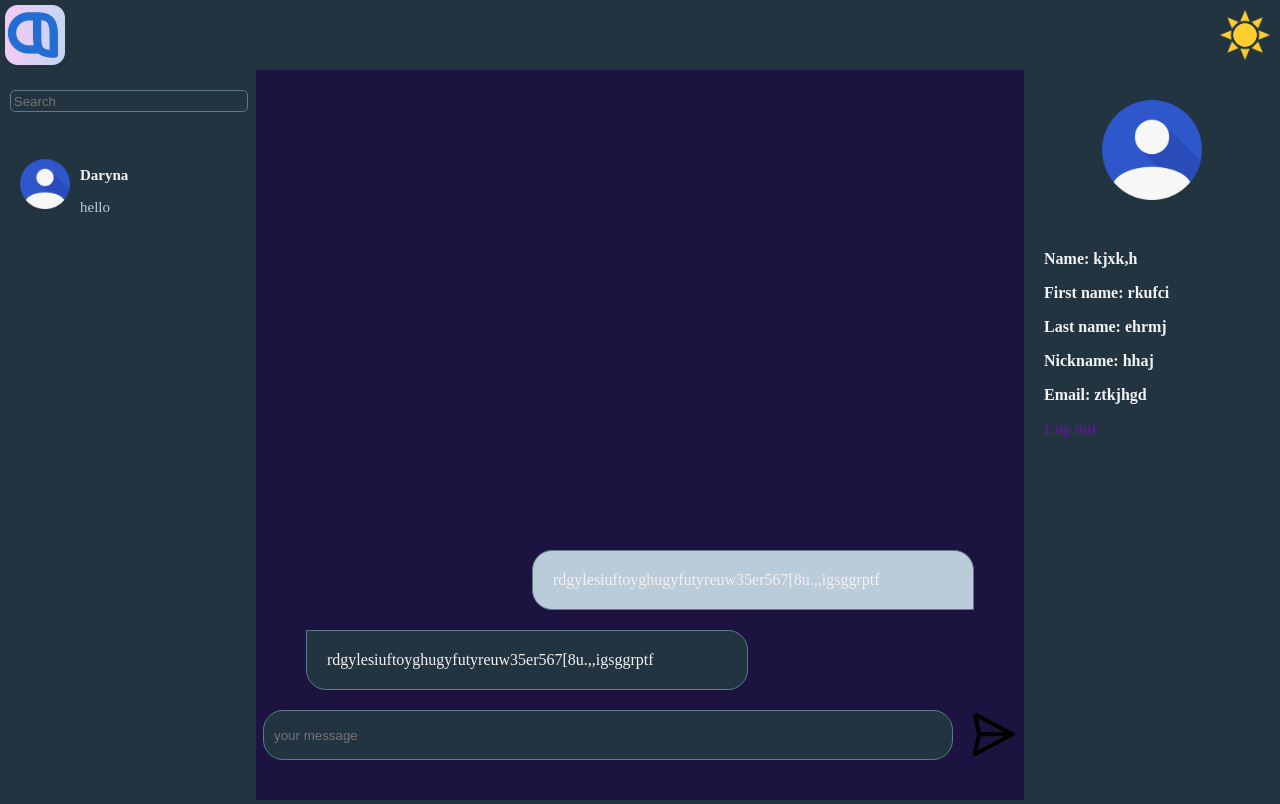
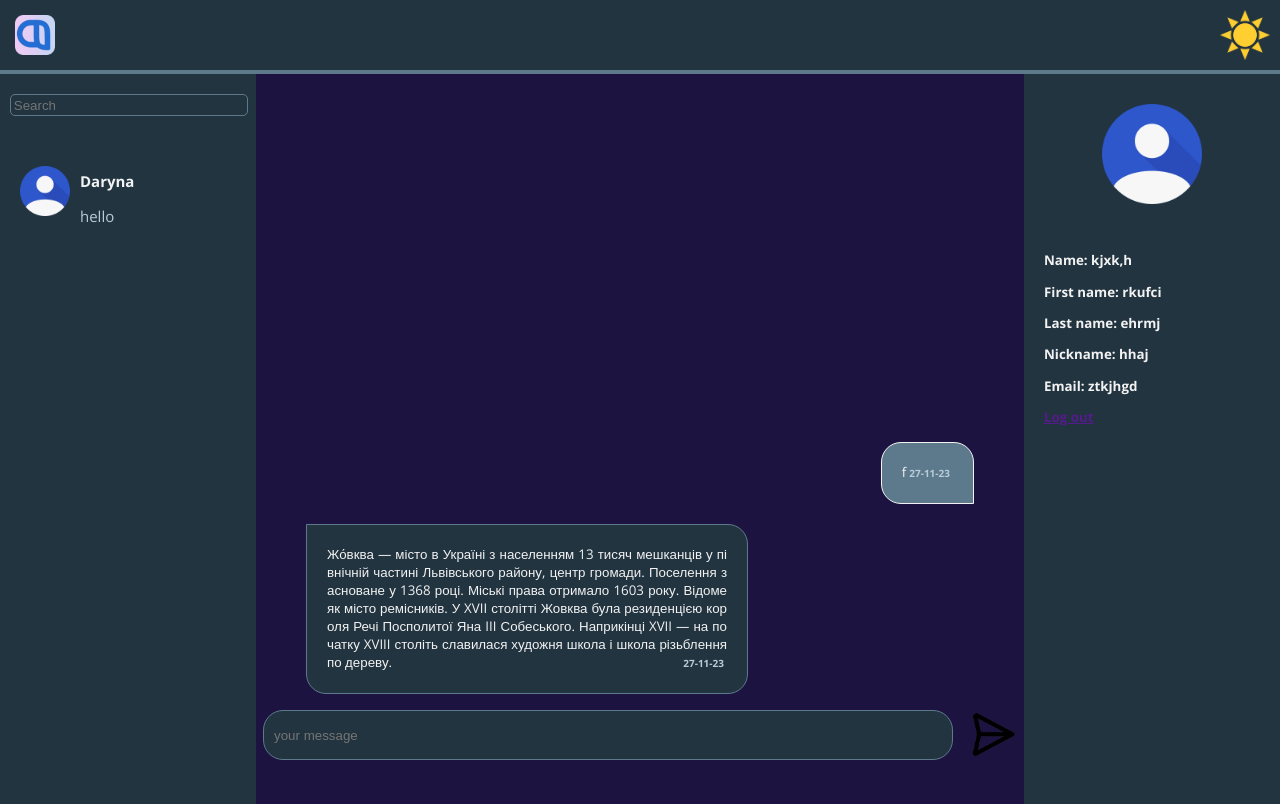
Before and after one commit to OleksandrTsybrivskyi/Connectior, a Flask app: page /messanger in a window 1280 px wide. Run offline with Flask 3, Linux system fonts and the light colour scheme.

Commit message:
feat(add data style and cheang light theam)

```diff
--- a/connectior/static/css/style.css
+++ b/connectior/static/css/style.css
@@ -14,9 +14,10 @@ body, html{
     width:100%;
     padding:0;
     margin:0;
+    font-family: "Open Sans", sans-serif;
+    font-size:10pt;
+    font-style: normal;
 }
-
-
 #chats{
     height:calc(100% - 70px);
     overflow-y:auto;
@@ -46,7 +47,8 @@ body, html{
 #header{
     display:inline-block;
     width:100%;
-    height:70px;}
+    height:70px;
+    border-bottom:4px solid var(--lesya_Ukraine)}
 
 form{
     display: flex;
@@ -187,20 +189,22 @@ label{
     word-break: break-all;
     text-align: justify;
     padding: 20px;
-    border: 1px solid var(--lesya_Ukraine);
-    width: 400px;
+    max-width: 400px;
+    min-width:20px;
     margin: 10px;
     color:var(--concrete) ;
 }
 .left{
     float:left;
+    border: 1px solid var(--lesya_Ukraine);
     border-radius:0 20px 20px 20px;
     background-color:var(--maringova_bruise);
 }
 .right{
+    border: 1px solid var(--concrete);
     float:right;
     border-radius:20px 20px 0 20px;
-    background-color: var(--casper);
+    background-color: var(--lesya_Ukraine);
 }
 .message{
     width: 100%;
@@ -271,7 +275,15 @@ label{
 }
 
 #logo{
-    width: 60px;
-    height: 60px;
-    margin:5px;
+    width: 40px;
+    height: 40px;
+    margin:15px;
 }
+
+.data{
+    font-size:10px;
+    padding: 0;
+    color:var(--casper);
+    float:right;
+    margin: 3px;
+}
--- a/connectior/templates/login.html
+++ b/connectior/templates/login.html
@@ -3,6 +3,10 @@
 <head>
     <meta charset="UTF-8">
     <title>Login</title>
+    <link rel="preconnect" href="https://fonts.googleapis.com">
+<link rel="preconnect" href="https://fonts.gstatic.com" crossorigin>
+<link href="https://fonts.googleapis.com/css2?family=Open+Sans:ital,wght@0,300..800;1,300..800&display=swap" rel="stylesheet">
+
 </head>
 <body>
     <!DOCTYPE html>
@@ -35,7 +39,7 @@ function cheng_password_type() {
             <div id="password_container"><input type="password" name="password" id="password"><img id="eye" src="../static/imgs/show-password-icon.png" onclick="cheng_password_type()"></div>
 
             <input type="submit" value="Log in">
-            <a href="">Register</a>
+            <a href="/register">Register</a>
 
         </form>
         </div>
--- a/connectior/templates/messanger.html
+++ b/connectior/templates/messanger.html
@@ -4,6 +4,10 @@
     <meta charset="UTF-8">
     <title>home</title>
     <link rel="stylesheet" href="../static/css/style.css">
+    <link rel="preconnect" href="https://fonts.googleapis.com">
+<link rel="preconnect" href="https://fonts.gstatic.com" crossorigin>
+<link href="https://fonts.googleapis.com/css2?family=Open+Sans:ital,wght@0,300..800;1,300..800&display=swap" rel="stylesheet">
+
 
 </head>
     <body>
@@ -13,11 +17,11 @@
         let img = document.getElementById("btn_ch_theme");
         let root = document.documentElement;
         if (img.src.includes("sun.png")) {
-            root.style.setProperty('--haiti', '#5D7A8C');
-            root.style.setProperty('--casper', '#223440');
-            root.style.setProperty('--concrete', '#1D1340');
-            root.style.setProperty('--maringova_bruise', '#BACBD9');
-            root.style.setProperty('--lesya_Ukraine', '#F2F2F2');
+            root.style.setProperty('--haiti', '#e1e5f2');
+            root.style.setProperty('--casper', '#1f7a8c');
+            root.style.setProperty('--concrete', '#022b3a');
+            root.style.setProperty('--maringova_bruise', '#bfdbf7');
+            root.style.setProperty('--lesya_Ukraine', '#ffffff');
 
             img.src = "../static/imgs/moon.png";
         } else {
@@ -55,10 +59,10 @@
                 </form>
             </div>
             <div class="message">
-            <div class="left">rdgylesiuftoyghugyfutyreuw35er567[8u.,,igsggrptf</div></div>
+            <div class="left">Жо́вква — місто в Україні з населенням 13 тисяч мешканців у північній частині Львівського району, центр громади. Поселення засноване у 1368 році. Міські права отримало 1603 року. Відоме як місто ремісників. У XVII столітті Жовква була резиденцією короля Речі Посполитої Яна III Собеського. Наприкінці XVII — на початку XVIII століть славилася художня школа і школа різьблення по дереву.<h6 class="data">27-11-23</h6></div></div>
             <div class="message">
-            <div class="right">rdgylesiuftoyghugyfutyreuw35er567[8u.,,igsggrptf</div></div>
-        </div>
+                <div class="right">f <h6 class="data">27-11-23</h6></div>
+            </div></div>
         <div id="setting">
             <img id="setting_icon" src="../static/imgs/user_icon.png">
             <p class="setting_txt">Name: kjxk,h</p>
--- a/connectior/templates/register.html
+++ b/connectior/templates/register.html
@@ -1,5 +1,9 @@
 <!DOCTYPE html>
 <html lang="en">
+<link rel="preconnect" href="https://fonts.googleapis.com">
+<link rel="preconnect" href="https://fonts.gstatic.com" crossorigin>
+<link href="https://fonts.googleapis.com/css2?family=Open+Sans:ital,wght@0,300..800;1,300..800&display=swap" rel="stylesheet">
+
 {% if error != None %}
 <script> alert("{{error}}"); </script>
 {% set error = None %}
@@ -31,7 +35,7 @@ function cheng_password_type() {
             <label for="password">Password</label>
             <div id="password_container"><input type="password" name="password" id="password"><img id="eye" src="../static/imgs/show-password-icon.png" onclick="cheng_password_type()"></div>
                 <input type="submit" value="Register">
-            <a href="">Log in</a>
+            <a href="/login">Log in</a>
             </div>
             <div class="form">
                 <label for="first_name">First name</label>
```
